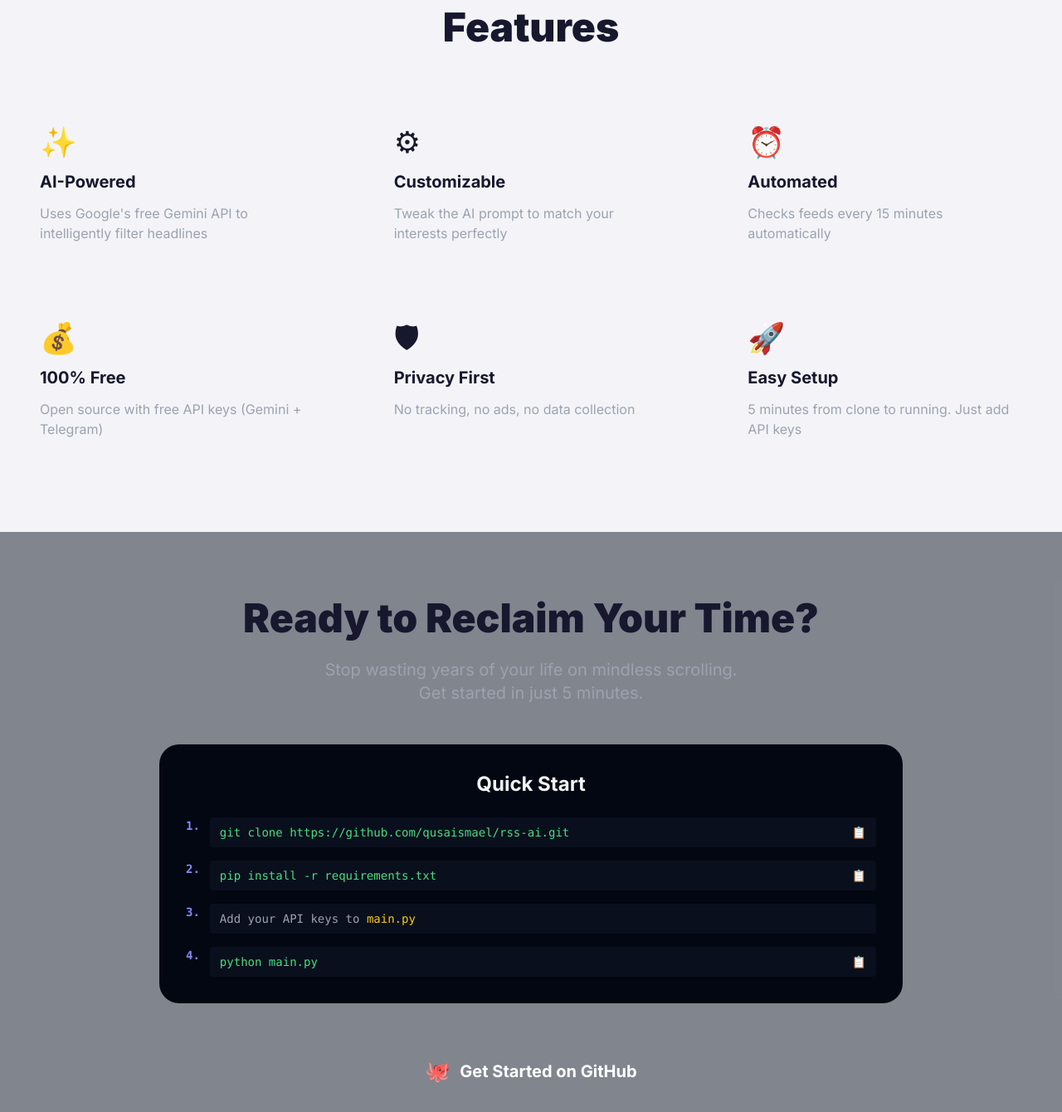
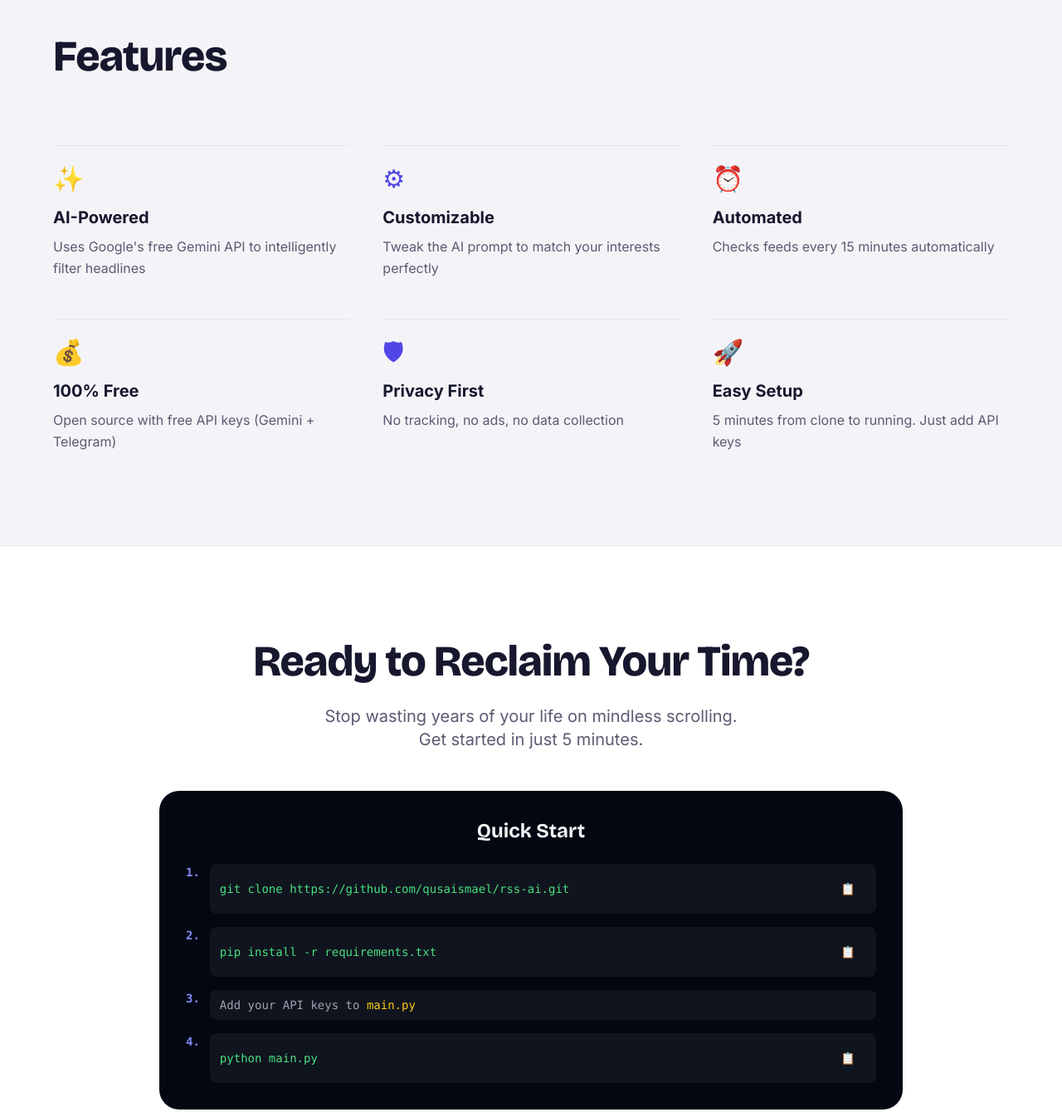
Before and after one commit to qusaismael/rss-website, a website: page index.html in a window 1280 px wide. Shown: the part 2607-3947 px from the top of the page at 83% size. Drawn offline with nearby package versions, Linux system fonts and the light colour scheme.

Commit message:
redesign: unframed features, quick-start terminal, resilient code rows

```diff
--- a/index.html
+++ b/index.html
@@ -346,88 +346,86 @@
     </section>
 
     <!-- Features -->
-    <section id="features" class="py-20 px-4">
-        <div class="max-w-7xl mx-auto">
-            <div class="text-center mb-16">
-                <h2 class="text-5xl font-black mb-6"><span class="gradient-text">Features</span></h2>
-            </div>
+    <section id="features" class="py-20 md:py-28 px-4 sm:px-6 bg-paper">
+        <div class="max-w-6xl mx-auto">
+            <h2 class="font-display font-extrabold text-ink text-[clamp(2rem,4.5vw,3.25rem)] leading-[1.05] tracking-[-0.02em] mb-14 md:mb-20">Features</h2>
 
-            <div class="grid grid-cols-1 md:grid-cols-3 gap-8">
-                <div class="glass rounded-xl p-8 card-hover">
-                    <span class="icon text-4xl gradient-text mb-4" aria-hidden="true">✨</span>
-                    <h3 class="text-xl font-bold mb-3">AI-Powered</h3>
-                    <p class="text-gray-400">Uses Google's free Gemini API to intelligently filter headlines</p>
+            <div class="grid grid-cols-1 md:grid-cols-3 gap-x-10 gap-y-12">
+                <div class="border-t border-line pt-6">
+                    <div class="mb-4"><span class="icon text-primary text-3xl" aria-hidden="true">✨</span></div>
+                    <h3 class="text-xl font-bold text-ink mb-2">AI-Powered</h3>
+                    <p class="text-muted leading-relaxed">Uses Google's free Gemini API to intelligently filter headlines</p>
                 </div>
-                <div class="glass rounded-xl p-8 card-hover">
-                    <span class="icon text-4xl gradient-text mb-4" aria-hidden="true">⚙</span>
-                    <h3 class="text-xl font-bold mb-3">Customizable</h3>
-                    <p class="text-gray-400">Tweak the AI prompt to match your interests perfectly</p>
+                <div class="border-t border-line pt-6">
+                    <div class="mb-4"><span class="icon text-primary text-3xl" aria-hidden="true">⚙</span></div>
+                    <h3 class="text-xl font-bold text-ink mb-2">Customizable</h3>
+                    <p class="text-muted leading-relaxed">Tweak the AI prompt to match your interests perfectly</p>
                 </div>
-                <div class="glass rounded-xl p-8 card-hover">
-                    <span class="icon text-4xl gradient-text mb-4" aria-hidden="true">⏰</span>
-                    <h3 class="text-xl font-bold mb-3">Automated</h3>
-                    <p class="text-gray-400">Checks feeds every 15 minutes automatically</p>
+                <div class="border-t border-line pt-6">
+                    <div class="mb-4"><span class="icon text-primary text-3xl" aria-hidden="true">⏰</span></div>
+                    <h3 class="text-xl font-bold text-ink mb-2">Automated</h3>
+                    <p class="text-muted leading-relaxed">Checks feeds every 15 minutes automatically</p>
                 </div>
-                <div class="glass rounded-xl p-8 card-hover">
-                    <span class="icon text-4xl gradient-text mb-4" aria-hidden="true">💰</span>
-                    <h3 class="text-xl font-bold mb-3">100% Free</h3>
-                    <p class="text-gray-400">Open source with free API keys (Gemini + Telegram)</p>
+                <div class="border-t border-line pt-6">
+                    <div class="mb-4"><span class="icon text-primary text-3xl" aria-hidden="true">💰</span></div>
+                    <h3 class="text-xl font-bold text-ink mb-2">100% Free</h3>
+                    <p class="text-muted leading-relaxed">Open source with free API keys (Gemini + Telegram)</p>
                 </div>
-                <div class="glass rounded-xl p-8 card-hover">
-                    <span class="icon text-4xl gradient-text mb-4" aria-hidden="true">🛡</span>
-                    <h3 class="text-xl font-bold mb-3">Privacy First</h3>
-                    <p class="text-gray-400">No tracking, no ads, no data collection</p>
+                <div class="border-t border-line pt-6">
+                    <div class="mb-4"><span class="icon text-primary text-3xl" aria-hidden="true">🛡</span></div>
+                    <h3 class="text-xl font-bold text-ink mb-2">Privacy First</h3>
+                    <p class="text-muted leading-relaxed">No tracking, no ads, no data collection</p>
                 </div>
-                <div class="glass rounded-xl p-8 card-hover">
-                    <span class="icon text-4xl gradient-text mb-4" aria-hidden="true">🚀</span>
-                    <h3 class="text-xl font-bold mb-3">Easy Setup</h3>
-                    <p class="text-gray-400">5 minutes from clone to running. Just add API keys</p>
+                <div class="border-t border-line pt-6">
+                    <div class="mb-4"><span class="icon text-primary text-3xl" aria-hidden="true">🚀</span></div>
+                    <h3 class="text-xl font-bold text-ink mb-2">Easy Setup</h3>
+                    <p class="text-muted leading-relaxed">5 minutes from clone to running. Just add API keys</p>
                 </div>
             </div>
         </div>
     </section>
 
     <!-- CTA Section -->
-    <section class="py-20 px-4 bg-gray-900/50">
+    <section class="py-20 md:py-28 px-4 sm:px-6 bg-surface border-y border-line">
         <div class="max-w-4xl mx-auto text-center">
-            <h2 class="text-5xl font-black mb-6">Ready to <span class="gradient-text">Reclaim Your Time?</span></h2>
-            <p class="text-xl text-gray-400 mb-12">
+            <h2 class="font-display font-extrabold text-ink text-[clamp(2rem,4.5vw,3.25rem)] leading-[1.05] tracking-[-0.02em] mb-6">Ready to Reclaim Your Time?</h2>
+            <p class="text-lg md:text-xl text-muted mb-12">
                 Stop wasting years of your life on mindless scrolling.<br>
                 Get started in just 5 minutes.
             </p>
 
             <div class="bg-gray-950 text-gray-100 rounded-3xl p-6 sm:p-8 mb-12 text-left">
-                <h3 class="text-2xl font-bold mb-6 text-center">Quick Start</h3>
+                <h3 class="font-display text-2xl font-bold mb-6 text-center">Quick Start</h3>
                 <div class="space-y-4 font-mono text-sm">
                     <div class="flex items-start space-x-3">
                         <span class="text-indigo-400 font-bold">1.</span>
-                        <div class="flex-1 flex items-center justify-between bg-gray-900/50 rounded px-3 py-2">
-                            <code class="text-green-400">git clone https://github.com/qusaismael/rss-ai.git</code>
-                            <button onclick="copyToClipboard('git clone https://github.com/qusaismael/rss-ai.git', this)" class="copy-btn ml-3 text-gray-400 hover:text-white" aria-label="Copy command">
+                        <div class="flex-1 min-w-0 flex items-center justify-between bg-white/5 rounded-lg px-3 py-2 gap-2">
+                            <code class="text-green-400 overflow-x-auto whitespace-nowrap">git clone https://github.com/qusaismael/rss-ai.git</code>
+                            <button onclick="copyToClipboard('git clone https://github.com/qusaismael/rss-ai.git', this)" class="copy-btn shrink-0 h-11 w-11 inline-flex items-center justify-center text-gray-400 hover:text-white rounded-lg" aria-label="Copy command">
                                 <span class="icon" aria-hidden="true">📋</span>
                             </button>
                         </div>
                     </div>
                     <div class="flex items-start space-x-3">
                         <span class="text-indigo-400 font-bold">2.</span>
-                        <div class="flex-1 flex items-center justify-between bg-gray-900/50 rounded px-3 py-2">
-                            <code class="text-green-400">pip install -r requirements.txt</code>
-                            <button onclick="copyToClipboard('pip install -r requirements.txt', this)" class="copy-btn ml-3 text-gray-400 hover:text-white" aria-label="Copy command">
+                        <div class="flex-1 min-w-0 flex items-center justify-between bg-white/5 rounded-lg px-3 py-2 gap-2">
+                            <code class="text-green-400 overflow-x-auto whitespace-nowrap">pip install -r requirements.txt</code>
+                            <button onclick="copyToClipboard('pip install -r requirements.txt', this)" class="copy-btn shrink-0 h-11 w-11 inline-flex items-center justify-center text-gray-400 hover:text-white rounded-lg" aria-label="Copy command">
                                 <span class="icon" aria-hidden="true">📋</span>
                             </button>
                         </div>
                     </div>
                     <div class="flex items-start space-x-3">
                         <span class="text-indigo-400 font-bold">3.</span>
-                        <div class="flex-1 bg-gray-900/50 rounded px-3 py-2">
+                        <div class="flex-1 min-w-0 bg-white/5 rounded-lg px-3 py-2">
                             <span class="text-gray-400">Add your API keys to </span><code class="text-yellow-400">main.py</code>
                         </div>
                     </div>
                     <div class="flex items-start space-x-3">
                         <span class="text-indigo-400 font-bold">4.</span>
-                        <div class="flex-1 flex items-center justify-between bg-gray-900/50 rounded px-3 py-2">
-                            <code class="text-green-400">python main.py</code>
-                            <button onclick="copyToClipboard('python main.py', this)" class="copy-btn ml-3 text-gray-400 hover:text-white" aria-label="Copy command">
+                        <div class="flex-1 min-w-0 flex items-center justify-between bg-white/5 rounded-lg px-3 py-2 gap-2">
+                            <code class="text-green-400 overflow-x-auto whitespace-nowrap">python main.py</code>
+                            <button onclick="copyToClipboard('python main.py', this)" class="copy-btn shrink-0 h-11 w-11 inline-flex items-center justify-center text-gray-400 hover:text-white rounded-lg" aria-label="Copy command">
                                 <span class="icon" aria-hidden="true">📋</span>
                             </button>
                         </div>
@@ -435,7 +433,7 @@
                 </div>
             </div>
 
-            <a href="https://github.com/qusaismael/rss-ai" target="_blank" class="inline-flex items-center px-12 py-5 gradient-bg rounded-xl text-white font-bold text-xl hover:opacity-90 transition-opacity">
+            <a href="https://github.com/qusaismael/rss-ai" target="_blank" class="inline-flex items-center px-10 py-5 bg-primary rounded-full text-white font-bold text-lg hover:bg-indigo-700 transition-colors">
                 <span class="icon mr-3 text-2xl" aria-hidden="true">🐙</span>
                 Get Started on GitHub
             </a>
```
Also changed, not shown: assets/tailwind.css.
